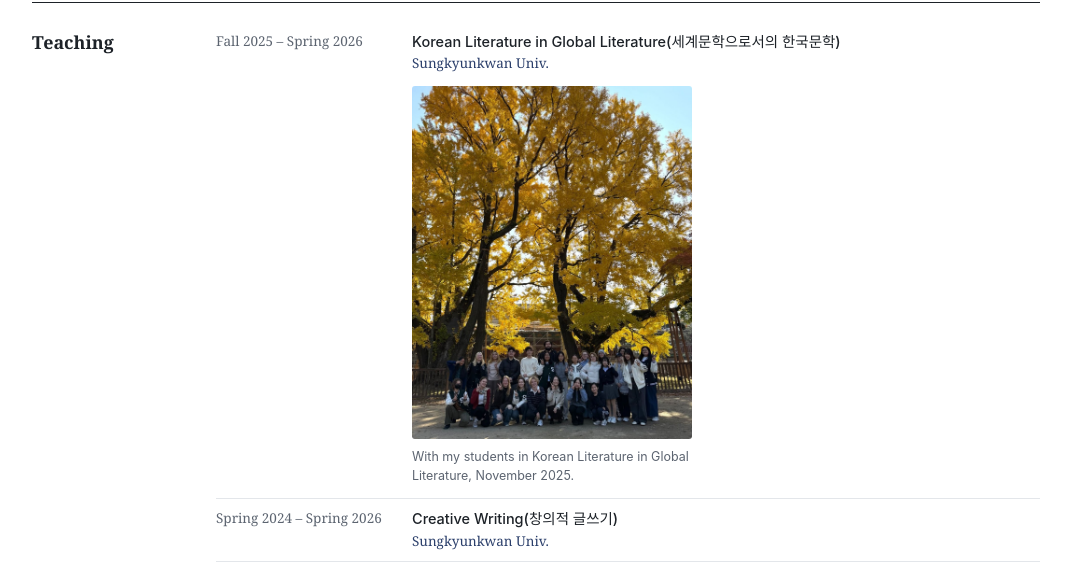
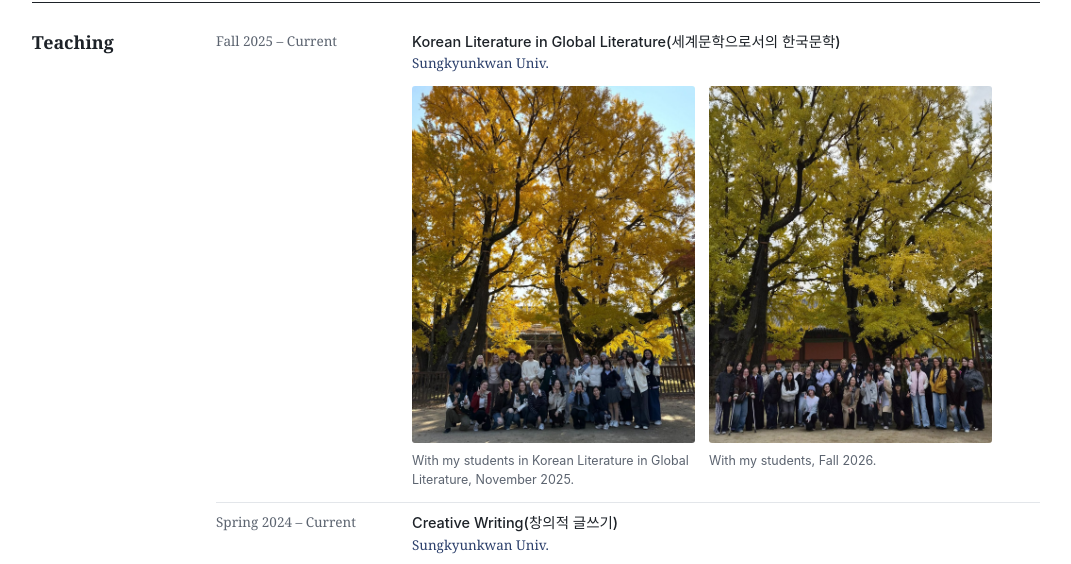
Before and after one commit to kangeunkim9/kangeunkim9.github.io, a plain HTML site: page teaching.html in a window 1280 px wide. Shown: the part 236-800 px from the top of the page, without its empty margins (104-1175 px from the left). Drawn offline with Linux system fonts and the light colour scheme; a web font is replaced by a local one.

Commit message:
Teaching: Fall 2026 class photo beside 2025; current courses marked Current
Co-Authored-By: Claude Opus 5.5 <noreply@anthropic.com>
Claude-Session: https://claude.ai/code/session_019VVQ69H6DjvgWe5PVmMBJR

```diff
--- a/style.css
+++ b/style.css
@@ -614,3 +614,7 @@ figcaption { font-size: 12.5px; }
 @media (min-width: 700px) { .meeting-photos { grid-template-columns: 1fr 1fr; } }
 .meeting-photos figure { margin: 0; }
 .meeting-photos img { display: block; width: 100%; height: auto; border-radius: 4px; }
+
+/* two class photos side by side, same size */
+.class-photos { display: grid; grid-template-columns: 1fr 1fr; gap: 14px; max-width: 580px; margin: 12px 0 4px; }
+.class-photos .class-photo { margin: 0; max-width: none; }
--- a/teaching.html
+++ b/teaching.html
@@ -11,7 +11,7 @@
 <link rel="preconnect" href="https://fonts.googleapis.com">
 <link rel="preconnect" href="https://fonts.gstatic.com" crossorigin>
 <link href="https://fonts.googleapis.com/css2?family=Gowun+Batang:wght@400;700&family=IBM+Plex+Sans+KR:wght@400;500&family=Noto+Serif+KR:wght@400;700&display=swap" rel="stylesheet">
-<link rel="stylesheet" href="style.css?v=20261122g">
+<link rel="stylesheet" href="style.css?v=20261122h">
 </head>
 <body>
 <header class="site-header">
@@ -36,11 +36,14 @@
     <h2>Teaching</h2>
     <div class="body">
     <ul class="entries">
-      <li class="entry"><span class="when">Fall 2025 – Spring 2026</span><span class="what"><span class="title">Korean Literature in Global Literature(세계문학으로서의 한국문학)</span><span class="where">Sungkyunkwan Univ.</span><figure class="class-photo">
+      <li class="entry"><span class="when">Fall 2025 – Current</span><span class="what"><span class="title">Korean Literature in Global Literature(세계문학으로서의 한국문학)</span><span class="where">Sungkyunkwan Univ.</span><span class="class-photos"><figure class="class-photo">
           <img src="images/class-2025.jpg" alt="Kim Kang-eun with students of Korean Literature in Global Literature under ginkgo trees" loading="lazy" onerror="this.closest('figure').remove()">
           <figcaption>With my students in Korean Literature in Global Literature, November 2025.</figcaption>
-        </figure></span></li>
-      <li class="entry"><span class="when">Spring 2024 – Spring 2026</span><span class="what"><span class="title">Creative Writing(창의적 글쓰기)</span><span class="where">Sungkyunkwan Univ.</span></span></li>
+        </figure><figure class="class-photo">
+          <img src="images/class-2026.jpg" alt="Kim Kang-eun with students of Fall 2026 under ginkgo trees" loading="lazy" onerror="this.closest('figure').remove()">
+          <figcaption>With my students, Fall 2026.</figcaption>
+        </figure></span></span></li>
+      <li class="entry"><span class="when">Spring 2024 – Current</span><span class="what"><span class="title">Creative Writing(창의적 글쓰기)</span><span class="where">Sungkyunkwan Univ.</span></span></li>
       <li class="entry"><span class="when">Spring 2023 – Spring 2025</span><span class="what"><span class="title">Understanding of Korean Classical Literature(한국 고전문학의 이해)</span><span class="where">Sungkyunkwan Univ.</span></span></li>
       <li class="entry"><span class="when">Spring 2023 – Fall 2024</span><span class="what"><span class="title">Introduction to Classical Chinese(기초한문)</span><span class="where">Soongsil Univ.</span></span></li>
       <li class="entry"><span class="when">Fall 2021 – Spring 2024</span><span class="what"><span class="title">Convergence Thinking and Writing(융합적 사고와 글쓰기)</span><span class="where">Kwangwoon Univ.</span></span></li>
```
Also changed, not shown: about.html (+1 -1 lines), book-club.html (+1 -1 lines), index.html (+1 -1 lines), publications.html (+1 -1 lines), images/class-2026.jpg (added).
